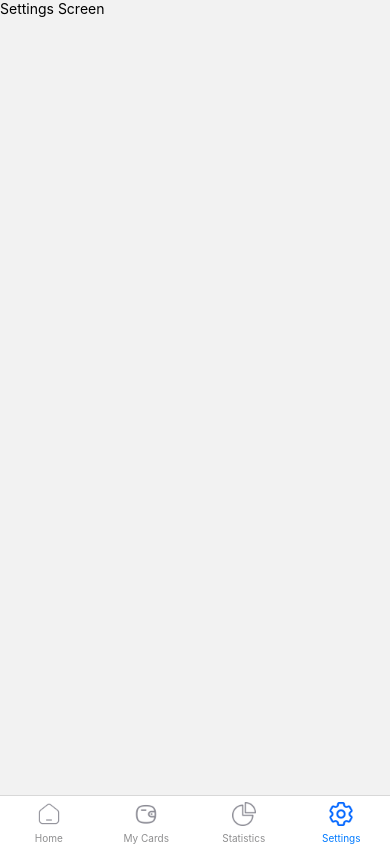
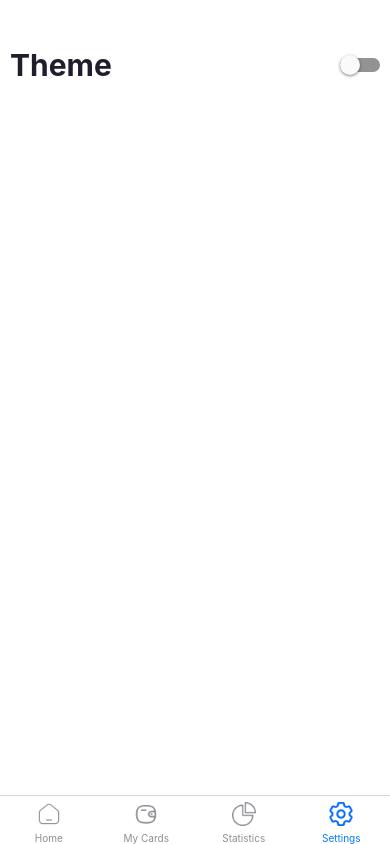
Before and after one commit to favourrr-a/rn-assignment5-11014111, a React Native app: screen /Settings in a window 390 px wide. Built offline with nearby package versions, Linux system fonts and the light colour scheme.

Commit message:
Create ThemeSetting component for toggling themes

```diff
--- /dev/null
+++ b/components/settings-screen/ThemeSetting.js
@@ -0,0 +1,24 @@
+import { View, Text, Switch } from 'react-native';
+import { useContext } from 'react';
+import { AppContext } from '../../store/context';
+
+// Styles
+import { themeSettingStyles } from '../../styles/settings-screen-styles/themeSettingStyles';
+
+export default function ThemeSetting(){
+    const { theme, setTheme } = useContext(AppContext);
+    const themeSettingThemedStyle = themeSettingStyles(theme)
+
+    const changeTheme = () => {
+        const newTheme = theme === 'light' ? 'dark' : 'light';
+        setTheme(newTheme);
+    }
+    return (
+        <View style = {themeSettingThemedStyle.container}>
+            <Text style = {themeSettingThemedStyle.text}>
+                Theme
+            </Text>
+        <Switch ios_backgroundColor = "#3e3e3e" onValueChange = {changeTheme} value = {theme === 'dark'} style = {themeSettingStyles.switch} />
+        </View>
+    );
+}
--- a/screens/SettingsScreen.js
+++ b/screens/SettingsScreen.js
@@ -1,8 +1,23 @@
-import { View, Text } from 'react-native';
+import { View } from 'react-native';
+import { useContext } from 'react';
+import { AppContext } from '../store/context';
+
+// Custom components
+import ThemeSetting from '../components/settings-screen/ThemeSetting';
+
+// Styles
+import { appStyles } from '../styles/appStyles';
+import { settingsScreenStyles } from '../styles/settings-screen-styles/settingsScreenStyles';
+
 export default function SettingsScreen(){
+    const { theme } = useContext(AppContext)
+    const appThemedStyle = appStyles(theme);
+    const settingsScreenThemedStyle = settingsScreenStyles(theme);
     return (
-        <View>
-        <Text>Settings Screen</Text>
+        <View style = {appThemedStyle.container}>
+            <View style = {settingsScreenThemedStyle.container}>
+                <ThemeSetting />
+            </View>
         </View>
     );
 }
--- /dev/null
+++ b/styles/settings-screen-styles/settingsScreenStyles.js
@@ -0,0 +1,25 @@
+import { StyleSheet } from 'react-native';
+
+export const settingsScreenStyles = (theme) => {
+    const commonStyles = {
+        container: {
+            marginTop: 30,
+            marginLeft: 10,
+            marginRight: 10,
+        },
+    }
+    if(theme === 'light'){
+        return StyleSheet.create({
+            container: {
+                ...commonStyles.container,
+            },
+        });
+    }
+    else{
+        return StyleSheet.create({
+            container: {
+                ...commonStyles.container,
+            },
+        });
+    }
+}
--- /dev/null
+++ b/styles/settings-screen-styles/themeSettingStyles.js
@@ -0,0 +1,49 @@
+import { StyleSheet } from 'react-native';
+
+export const themeSettingStyles = (theme) => {
+    const commonStyles = {
+        container: {
+            display: 'flex',
+            flexDirection: 'row',
+            justifyContent: 'space-between',
+            height: 70,
+            alignItems: 'center',
+        },
+        text: {
+            fontSize: 30,
+            fontWeight: 'bold',
+        },
+        switch: {
+            display: 'flex',
+            flexDirection: 'row',
+        },
+    };
+    if(theme === 'light'){
+        return StyleSheet.create({
+            container: {
+                ...commonStyles.container,
+            },
+            text: {
+                ...commonStyles.text,
+                color: '#1e1e2d',
+            },
+            switch: {
+                ...commonStyles.switch,
+            },
+        });
+    }
+    else{
+        return StyleSheet.create({
+            container: {
+                ...commonStyles.container,
+            },
+            text: {
+                ...commonStyles.text,
+                color: 'white',
+            },
+            switch: {
+                ...commonStyles.switch,
+            },
+        });
+    }
+};
```
